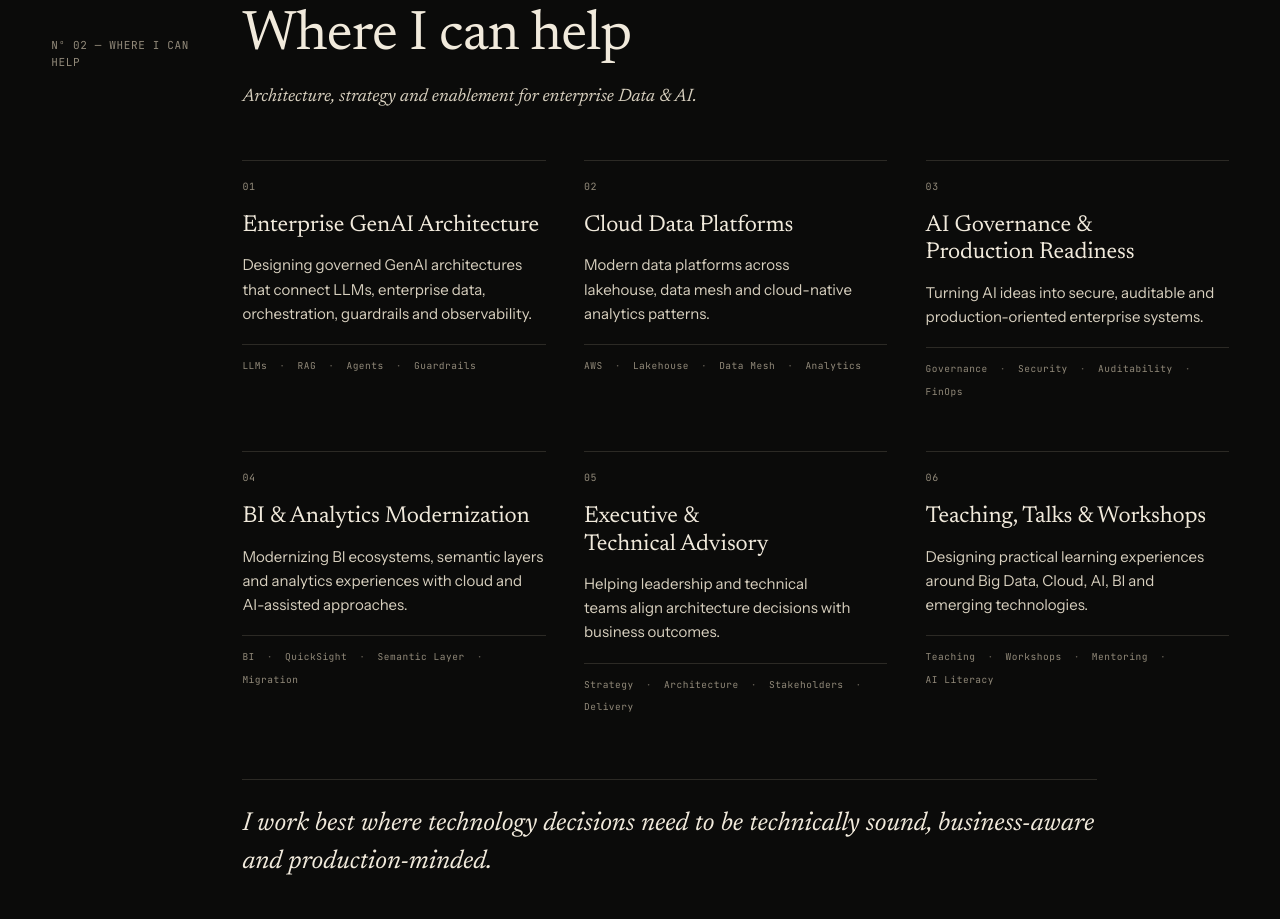
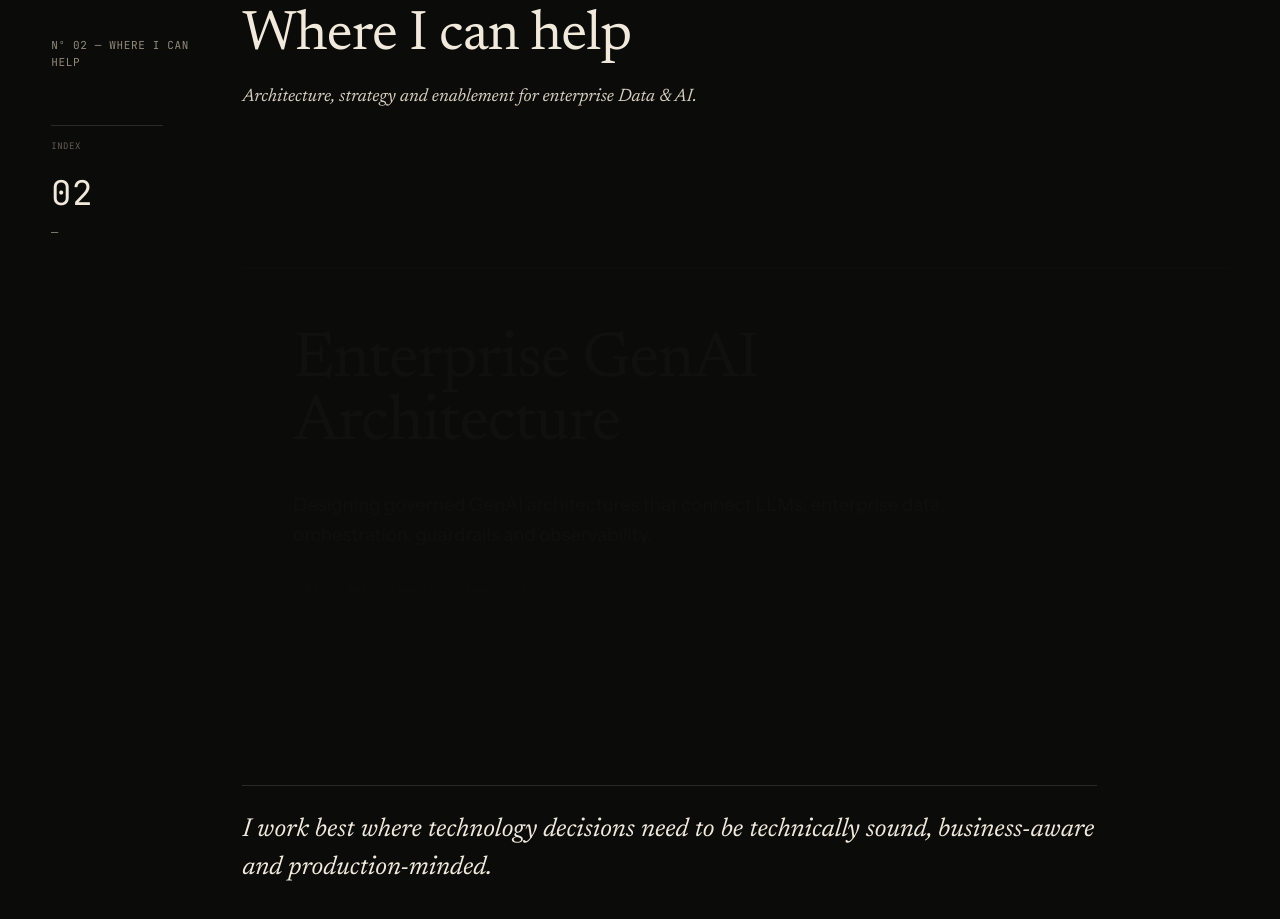
Before and after one commit to iron-jotace/jcjvp.com, a React (Vite) app: page / in a window 1280 px wide. Shown: the part 2120-3039 px from the top of the page. Built offline with nearby package versions, Linux system fonts and the light colour scheme.

Commit message:
Polish where I can help carousel timing and layout

```diff
--- a/src/components/sections.jsx
+++ b/src/components/sections.jsx
@@ -1,4 +1,5 @@
 import { Fragment, useEffect, useState } from "react";
+import { AnimatePresence, motion, useReducedMotion } from "framer-motion";
 import {
   AnimatedRow,
   AnimatedSection,
@@ -7,7 +8,7 @@ import {
   Stagger,
 } from "./motion.jsx";
 
-const Section = ({ id, number, title, lead, children, screenLabel }) => (
+const Section = ({ id, number, title, lead, children, screenLabel, railAddon }) => (
   <AnimatedSection
     id={id}
     className="ed-section"
@@ -17,6 +18,7 @@ const Section = ({ id, number, title, lead, children, screenLabel }) => (
     <header className="ed-section-head">
       <AnimatedRow as="div" className="ed-section-meta">
         <span className="mono">{number}</span>
+        {railAddon}
       </AnimatedRow>
       <div className="ed-section-title-wrap">
         <AnimatedRow as="h2" className="ed-section-title">{title}</AnimatedRow>
@@ -88,6 +90,53 @@ export const Masthead = ({ lang, setLang, content }) => {
   );
 };
 
+const ServiceIndexReel = ({ activeIndex, items }) => {
+  const reduceMotion = useReducedMotion();
+  const total = items.length;
+  const current = String(activeIndex + 1).padStart(2, "0");
+
+  return (
+    <div
+      className="ed-service-index"
+      aria-label={`Active service ${current}`}
+      aria-live="polite"
+      style={{ "--active-service-index": activeIndex }}
+    >
+      <span className="ed-service-index-label mono">Index</span>
+      <div className="ed-service-index-window">
+        <AnimatePresence mode="popLayout" initial={false}>
+          <motion.span
+            key={current}
+            className="ed-service-index-number"
+            aria-hidden="true"
+            initial={reduceMotion ? false : { y: 28, opacity: 0, filter: "blur(1px)" }}
+            animate={{ y: 0, opacity: 1, filter: "blur(0px)" }}
+            exit={reduceMotion ? undefined : { y: -28, opacity: 0, filter: "blur(1px)" }}
+            transition={
+              reduceMotion
+                ? { duration: 0 }
+                : { duration: 0.4, ease: [0.16, 1, 0.3, 1] }
+            }
+          >
+            {current}
+          </motion.span>
+        </AnimatePresence>
+      </div>
+      <motion.div
+        key={current}
+        className="ed-service-index-progress"
+        aria-hidden="true"
+        initial={reduceMotion ? false : { scaleX: 0 }}
+        animate={{ scaleX: reduceMotion ? 1 : 1 }}
+        transition={reduceMotion ? { duration: 0 } : { duration: 6.5, ease: "linear" }}
+      />
+      <p className="ed-service-index-mobile mono">
+        {current} / {String(total).padStart(2, "0")}
+      </p>
+    </div>
+  );
+};
+
 // Hero — asymmetric editorial split, full-bleed photo on the right.
 export const Hero = ({ content }) => {
   const h = content.hero;
@@ -156,23 +205,70 @@ export const ProfileSection = ({ content }) => {
 
 export const HelpSection = ({ content }) => {
   const h = content.help;
+  const reduceMotion = useReducedMotion();
+  const [activeHelpIndex, setActiveHelpIndex] = useState(0);
+  const [isHelpPaused, setIsHelpPaused] = useState(false);
+
+  useEffect(() => {
+    if (reduceMotion || isHelpPaused || h.items.length < 2) {
+      return undefined;
+    }
+
+    const timer = window.setInterval(() => {
+      setActiveHelpIndex((current) => (current + 1) % h.items.length);
+    }, 6500);
+
+    return () => window.clearInterval(timer);
+  }, [h.items.length, isHelpPaused, reduceMotion]);
+
   return (
-    <Section id="help" number={h.number} title={h.title} lead={h.lead} screenLabel="Where I can help">
+    <Section
+      id="help"
+      number={h.number}
+      title={h.title}
+      lead={h.lead}
+      screenLabel="Where I can help"
+      railAddon={<ServiceIndexReel activeIndex={activeHelpIndex} items={h.items} />}
+    >
       <Stagger className="ed-help" stagger={0.065}>
-        <div className="ed-help-grid">
-          {h.items.map((item, i) => (
-            <AnimatedRow as="article" key={item.title} className="ed-help-item">
-              <p className="ed-help-num mono">{String(i + 1).padStart(2, "0")}</p>
-              <h3 className="ed-help-title serif">{item.title}</h3>
-              <p className="ed-help-body">{item.body}</p>
-              <ul className="ed-help-tags" aria-label={item.title}>
-                {item.tags.map((tag) => (
+        <AnimatedRow
+          as="div"
+          className="ed-help-stage"
+          onMouseEnter={() => setIsHelpPaused(true)}
+          onMouseLeave={() => setIsHelpPaused(false)}
+          onFocus={() => setIsHelpPaused(true)}
+          onBlur={() => setIsHelpPaused(false)}
+          onClick={() => {
+            if (!reduceMotion) {
+              setActiveHelpIndex((current) => (current + 1) % h.items.length);
+            }
+          }}
+        >
+          <AnimatePresence mode="wait" initial={false}>
+            <motion.article
+              key={h.items[activeHelpIndex].title}
+              className="ed-help-item is-active"
+              tabIndex={0}
+              aria-live="polite"
+              initial={reduceMotion ? false : { opacity: 0, y: 18 }}
+              animate={{ opacity: 1, y: 0 }}
+              exit={reduceMotion ? undefined : { opacity: 0, y: -14 }}
+              transition={
+                reduceMotion
+                  ? { duration: 0 }
+                  : { duration: 0.78, ease: [0.16, 1, 0.3, 1] }
+              }
+            >
+              <h3 className="ed-help-title serif">{h.items[activeHelpIndex].title}</h3>
+              <p className="ed-help-body">{h.items[activeHelpIndex].body}</p>
+              <ul className="ed-help-tags" aria-label={h.items[activeHelpIndex].title}>
+                {h.items[activeHelpIndex].tags.map((tag) => (
                   <li key={tag} className="mono">{tag}</li>
                 ))}
               </ul>
-            </AnimatedRow>
-          ))}
-        </div>
+            </motion.article>
+          </AnimatePresence>
+        </AnimatedRow>
         <AnimatedRow as="p" className="ed-help-closing serif-italic">{h.closing}</AnimatedRow>
       </Stagger>
     </Section>
--- a/src/styles.css
+++ b/src/styles.css
@@ -402,35 +402,110 @@ img { display: block; max-width: 100%; }
 .ed-help {
   width: 100%;
 }
-.ed-help-grid {
-  display: grid;
-  grid-template-columns: repeat(3, minmax(0, 1fr));
-  gap: clamp(28px, 4vw, 56px) clamp(24px, 3vw, 44px);
+.ed-service-index {
+  display: flex;
+  flex-direction: column;
+  gap: 10px;
+  width: 112px;
+  margin-top: clamp(28px, 4vw, 46px);
+  padding-top: 14px;
+  border-top: 1px solid var(--rule);
+}
+.ed-service-index-label {
+  font-size: 9px;
+  color: var(--muted-2);
+}
+.ed-service-index-window {
+  position: relative;
+  height: 58px;
+  overflow: hidden;
+  color: var(--paper);
+  border-top: 1px solid var(--rule);
+  border-bottom: 1px solid var(--rule);
+  mask-image: linear-gradient(to bottom, transparent 0%, #000 18%, #000 82%, transparent 100%);
+  -webkit-mask-image: linear-gradient(to bottom, transparent 0%, #000 18%, #000 82%, transparent 100%);
+}
+.ed-service-index-number {
+  position: absolute;
+  inset: 0;
+  display: flex;
+  align-items: center;
+  justify-content: flex-start;
+  font-family: var(--mono);
+  font-size: 34px;
+  line-height: 1;
+  letter-spacing: 0.02em;
+  color: var(--paper);
+  font-variant-numeric: tabular-nums;
+  will-change: transform, opacity, filter;
+}
+.ed-service-index-progress {
+  width: 100%;
+  height: 1px;
+  background: color-mix(in oklab, var(--paper) 48%, transparent);
+  transform-origin: left;
+}
+.ed-service-index-mobile { display: none; }
+.ed-help-stage {
+  position: relative;
+  min-height: clamp(360px, 36vw, 440px);
+  cursor: pointer;
 }
 .ed-help-item {
-  border-top: 1px solid var(--rule);
-  padding-top: 18px;
+  width: 100%;
+  min-height: clamp(340px, 34vw, 420px);
+  border-top: 1px solid var(--rule-strong);
+  border-bottom: 1px solid var(--rule);
+  padding: clamp(42px, 5vw, 62px) clamp(24px, 4vw, 52px) clamp(30px, 4vw, 46px);
   min-width: 0;
+  position: relative;
+  outline-offset: 8px;
+  transform-origin: center top;
+  background:
+    linear-gradient(180deg, rgba(241, 234, 220, 0.09), rgba(241, 234, 220, 0.028) 56%, rgba(241, 234, 220, 0.012)),
+    var(--ink-1);
+  box-shadow:
+    0 34px 90px -64px rgba(241, 234, 220, 0.45),
+    0 1px 0 rgba(241, 234, 220, 0.08) inset;
+  transition:
+    background 420ms ease,
+    border-color 420ms ease,
+    box-shadow 420ms ease;
+}
+.ed-help-item.is-active {
+  border-top-color: color-mix(in oklab, var(--paper) 62%, var(--rule));
 }
 .ed-help-num {
   font-size: 10px;
-  margin: 0 0 18px;
-  color: var(--muted);
+  margin: 0 0 clamp(34px, 5vw, 58px);
+  color: var(--paper-2);
+  transition: color 420ms ease, opacity 420ms ease;
 }
 .ed-help-title {
-  font-size: clamp(20px, 1.8vw, 25px);
-  line-height: 1.18;
-  letter-spacing: -0.006em;
+  max-width: 13ch;
+  font-size: clamp(34px, 5vw, 64px);
+  line-height: 0.98;
+  letter-spacing: -0.018em;
   color: var(--paper);
-  margin: 0 0 14px;
+  margin: 0 0 clamp(20px, 3vw, 34px);
   text-wrap: balance;
+  transition: color 420ms ease;
+}
+.ed-help-item.is-active .ed-help-num,
+.ed-help-item.is-active .ed-help-title {
+  color: var(--paper);
+}
+.ed-help-item.is-active .ed-help-body {
+  color: var(--paper-2);
 }
 .ed-help-body {
-  font-size: 15px;
+  max-width: 62ch;
+  font-size: clamp(16px, 1.45vw, 19px);
   line-height: 1.62;
   color: var(--paper-2);
   margin: 0;
   text-wrap: pretty;
+  transition: color 420ms ease;
 }
 .ed-help-tags {
   list-style: none;
@@ -463,14 +538,51 @@ img { display: block; max-width: 100%; }
   text-wrap: pretty;
 }
 
-@media (max-width: 980px) {
-  .ed-help-grid { grid-template-columns: repeat(2, minmax(0, 1fr)); }
+@media (max-width: 640px) {
+  .ed-service-index {
+    width: 100%;
+    margin-top: 18px;
+    padding-top: 12px;
+    gap: 8px;
+  }
+  .ed-service-index-label,
+  .ed-service-index-window,
+  .ed-service-index-progress { display: none; }
+  .ed-service-index-mobile {
+    display: block;
+    margin: 0;
+    width: 100%;
+    padding-top: 10px;
+    border-top: 1px solid var(--rule);
+    color: var(--paper-2);
+  }
+  .ed-help-stage {
+    min-height: 420px;
+  }
+  .ed-help-item {
+    min-height: 400px;
+    padding: 42px 22px 28px;
+  }
+  .ed-help-title {
+    font-size: clamp(32px, 11vw, 48px);
+  }
+  .ed-help-num {
+    margin-bottom: 34px;
+  }
 }
 
-@media (max-width: 640px) {
-  .ed-help-grid {
-    grid-template-columns: 1fr;
-    gap: 30px;
+@media (prefers-reduced-motion: reduce) {
+  .ed-service-index-number {
+    will-change: auto;
+  }
+  .ed-service-index-progress {
+    display: none;
+  }
+  .ed-help-item,
+  .ed-help-num,
+  .ed-help-title,
+  .ed-help-body {
+    transition: none;
   }
 }
 
```
